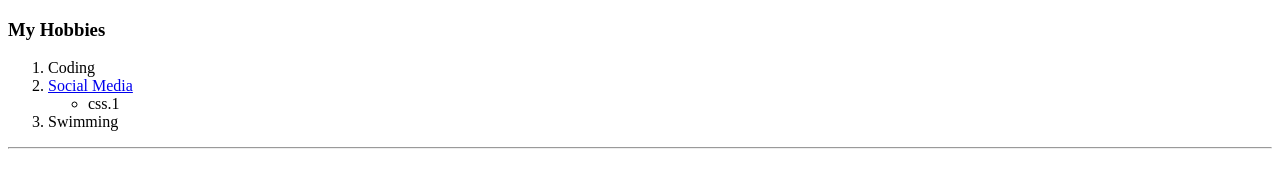
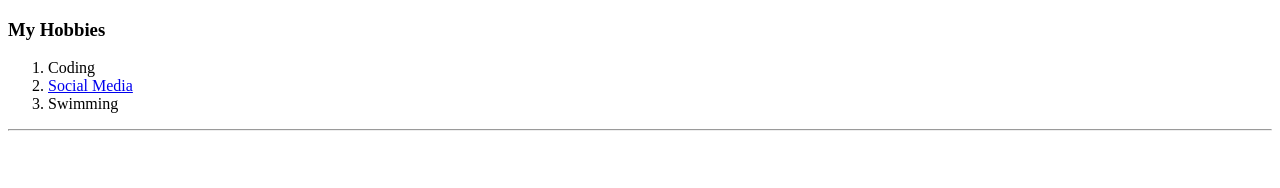
Before and after one commit to Kabilan2000/cv, a plain HTML site: page hobbies.html in a window 1280 px wide. Drawn offline with Linux system fonts and the light colour scheme.

Commit message:
Update hobbies.html

```diff
--- a/hobbies.html
+++ b/hobbies.html
@@ -10,9 +10,7 @@
   <ol>
     <li>Coding</li>
     <li> <a href="https://www.google.com/"> Social Media</a> </li>
-    <ul>
-      <li>css.1</li>
-    </ul>
+
     <li>Swimming</li>
   </ol>
   <hr>
```
